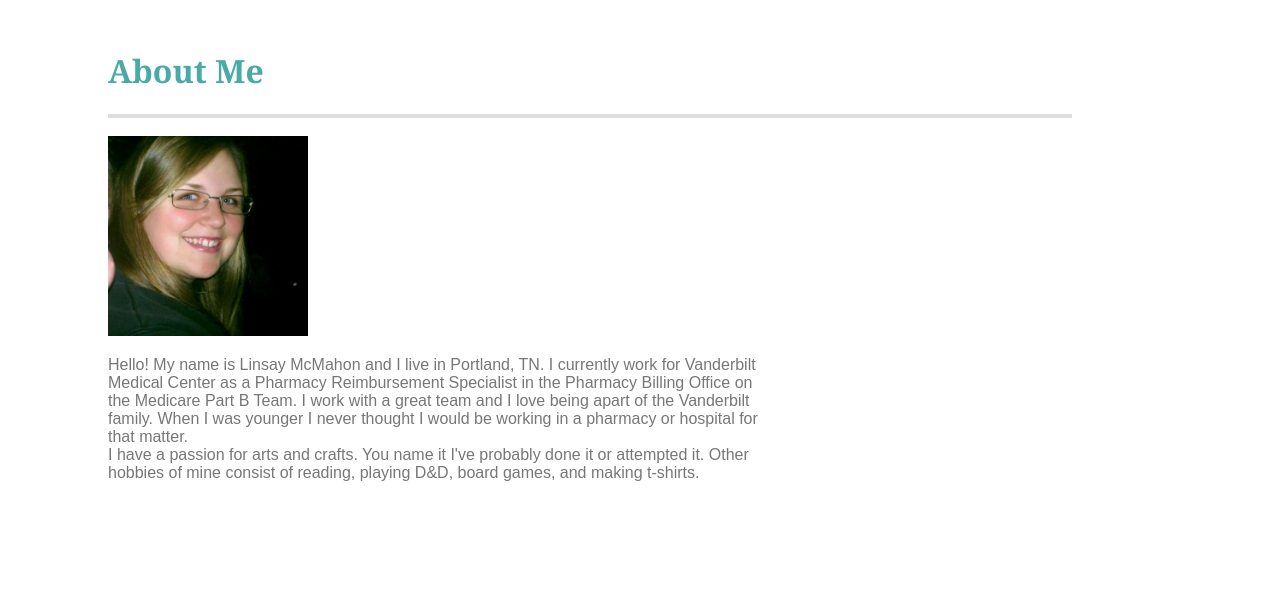
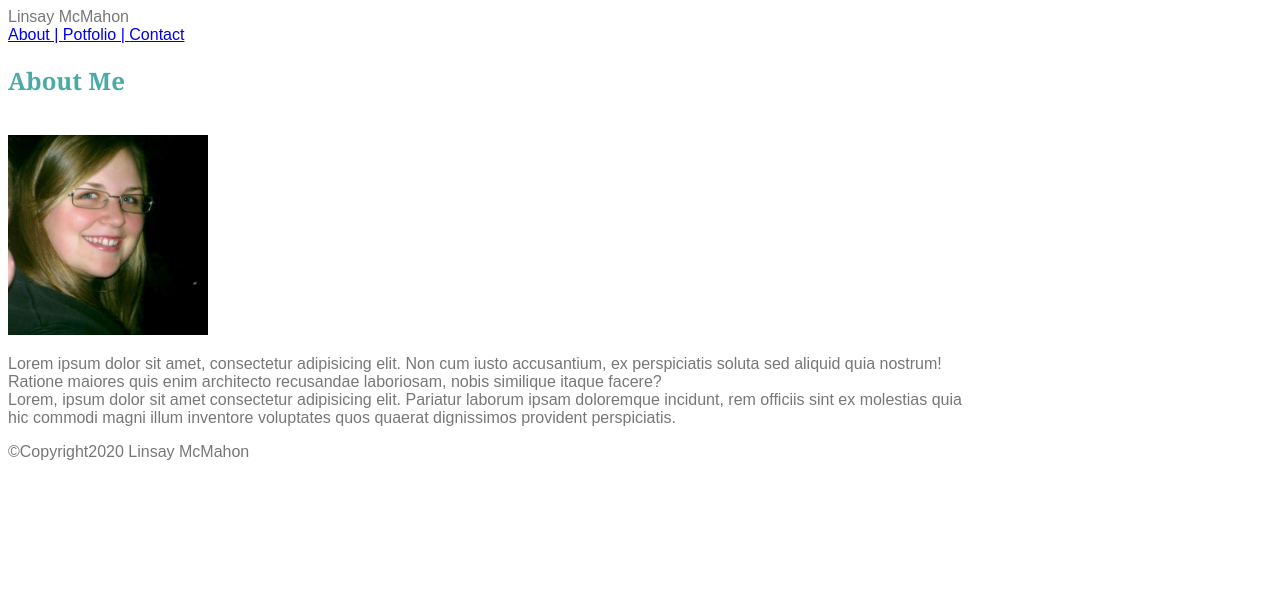
Before and after one commit to McMahon8900/Basic-Portfolio, a plain HTML site: page index.html in a window 1280 px wide. Drawn offline with Linux system fonts and the light colour scheme.

Commit message:
restructured index, added comments, added links, and traded out bio info with lorem, will updated later

```diff
--- a/index.html
+++ b/index.html
@@ -1,49 +1,55 @@
 <!DOCTYPE html>
 <html lang="en-us">
 
-
+<!--DOCUMENT HEAD-->
 <head>
-    <title>McMahon89</title>
+    <title>Linsay McMahon</title>
+    <!--LINKING STYLE SHEET-->
     <link rel="stylesheet" href="assets/css/style.css">
 </head>
 
 
-<nav>
-
-</nav>
-
+<!--DOCUMENT BODY-->
 <body>
     <div class="style">
-
-    <!--container-->
-   <div class="container">
-
-    <!--header-->
         <header>
-                <h1>
-                  About Me
-                </h1>
+            <!--CONTAINER-->
+            <div class="userName">Linsay McMahon</div>
+                <!-- LINKS -->
+                <div class="linkMenu">
+	                <a href="index.html">About | </a>
+	                <a href="portfolio.html">Potfolio | </a>
+	                <a href="contact.html">Contact</a>
+                </div>
         </header>
-<div class="line"></div>
-<br>
-       <div class="images">
-            <img src="assets/images/linsay.jpg" style="width:200px;height:200px";>
 
 
+<!--PERSONAL INFO // ABOUT ME-->
+<section class-"content"></section>
+    <article>
+        <h1>About Me</h1>
+        </hr>
+    </article>
+<br>
+
+<!--IMAGE LINK TO ASSETS/IMAGES-->
+       <div class="images">
+            <img src="assets/images/linsay.jpg" style="width:200px;height:200px">
+
+<!--FILLER INFO // NEED TO UPDATE ABOUT ME INFO LATER-->
             <p>
-        Hello! My name is Linsay McMahon and I live in Portland, TN. I currently work for Vanderbilt Medical Center as a Pharmacy Reimbursement Specialist in the Pharmacy Billing Office on the Medicare Part B Team. I work with a great team and I love being apart of the Vanderbilt family. When I was younger I never thought I would be working in a pharmacy or hospital for that matter.
+                Lorem ipsum dolor sit amet, consectetur adipisicing elit. Non cum iusto accusantium, ex perspiciatis soluta sed aliquid quia nostrum! Ratione maiores quis enim architecto recusandae laboriosam, nobis similique itaque facere?
             <br>
-        I have a passion for arts and crafts. You name it I've probably done it or attempted it. Other hobbies of mine consist of reading, playing D&D, board games, and making t-shirts.
+                Lorem, ipsum dolor sit amet consectetur adipisicing elit. Pariatur laborum ipsam doloremque incidunt, rem officiis sint ex molestias quia hic commodi magni illum inventore voluptates quos quaerat dignissimos provident perspiciatis.
             </p>
        </div>
+
     </div>
-</style>
-
+</section>
 </body>
 
-
 <footer>
-
+    &copy;Copyright2020 Linsay McMahon
 </footer>
 
 </html>
```
Lines whose indentation alone changed are shown as unchanged.
